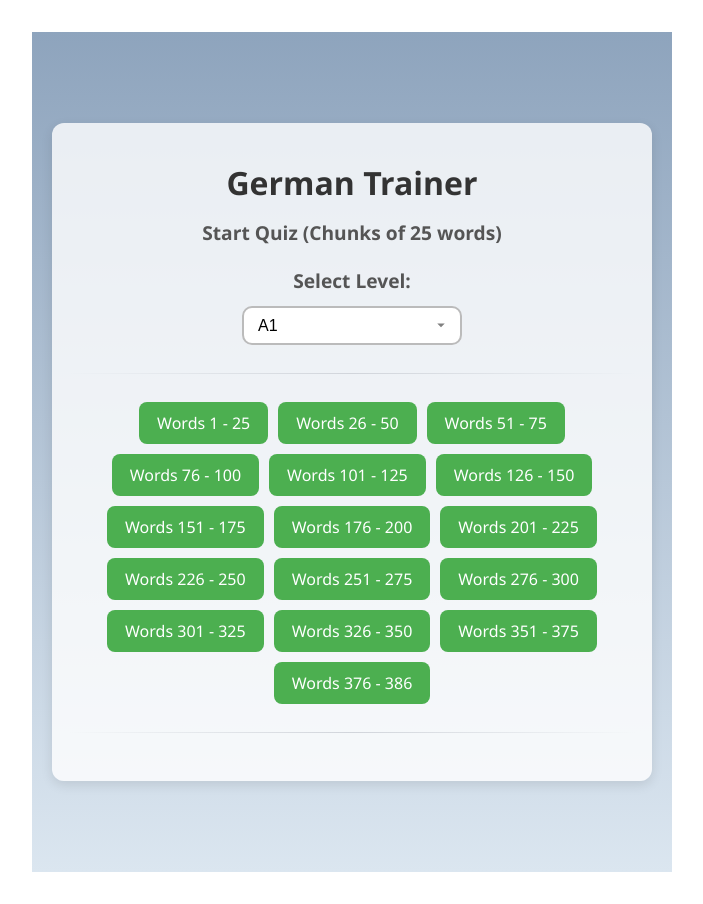
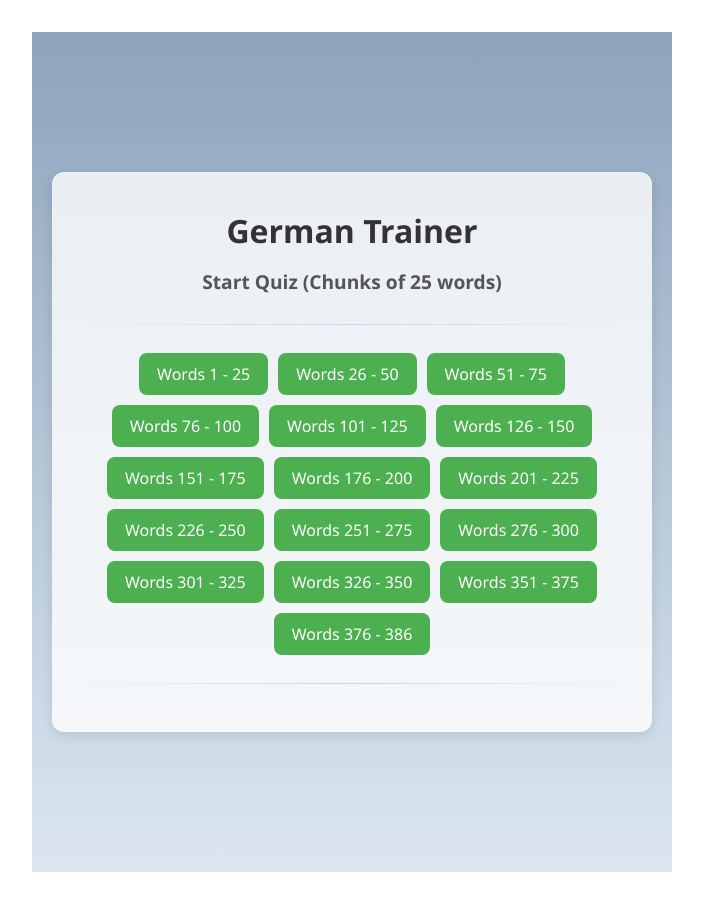
Before and after one commit to prerit09/german-article-trainer, a React (Vite) app: page / in a window 1280 px wide. Shown: the whole page, without its empty margins (288-991 px from the left). Built offline with nearby package versions, Linux system fonts and the light colour scheme.

Commit message:
color added for dropdown

```diff
--- a/src/App.css
+++ b/src/App.css
@@ -40,18 +40,16 @@
 .read-the-docs {
   color: #888;
 }
-
 .level-dropdown {
   width: 220px;
-
-  /* FIX SIZE */
-  padding: 8px 14px;        /* ↓ reduce padding */
-  font-size: 16px;          /* ↓ slightly smaller text */
-  line-height: 1.2;         /* IMPORTANT */
+  padding: 8px 40px 8px 14px; /* extra right padding for arrow */
+  font-size: 16px;
+  line-height: 1.2;
 
   border-radius: 10px;
   border: 2px solid #bbb;
   background-color: #ffffff;
+  color: #333;
   cursor: pointer;
 
   appearance: none;
@@ -62,6 +60,10 @@
   background-repeat: no-repeat;
   background-position: right 10px center;
   background-size: 18px;
+}
+
+.level-dropdown option {
+  color: #333;
 }
 
 .section-divider {
--- a/src/App.jsx
+++ b/src/App.jsx
@@ -155,20 +155,7 @@ export default function App() {
           <h1 style={styles.h1}>German Trainer</h1>
           <h3 style={styles.h3}>Start Quiz (Chunks of 25 words)</h3>
 
-          {/* LEVEL SELECTOR */}
-          <div className="level-selector">
-            <h3 style={styles.h3}>Select Level:</h3>
 
-            <select
-              value={level}
-              onChange={e => setLevel(e.target.value)}
-              className="level-dropdown"
-            >
-              <option value="a1">A1</option>
-              <option value="a2">A2</option>
-              <option value="b1">B1</option>
-            </select>
-          </div>
 
           <hr className="section-divider" />
 
```
